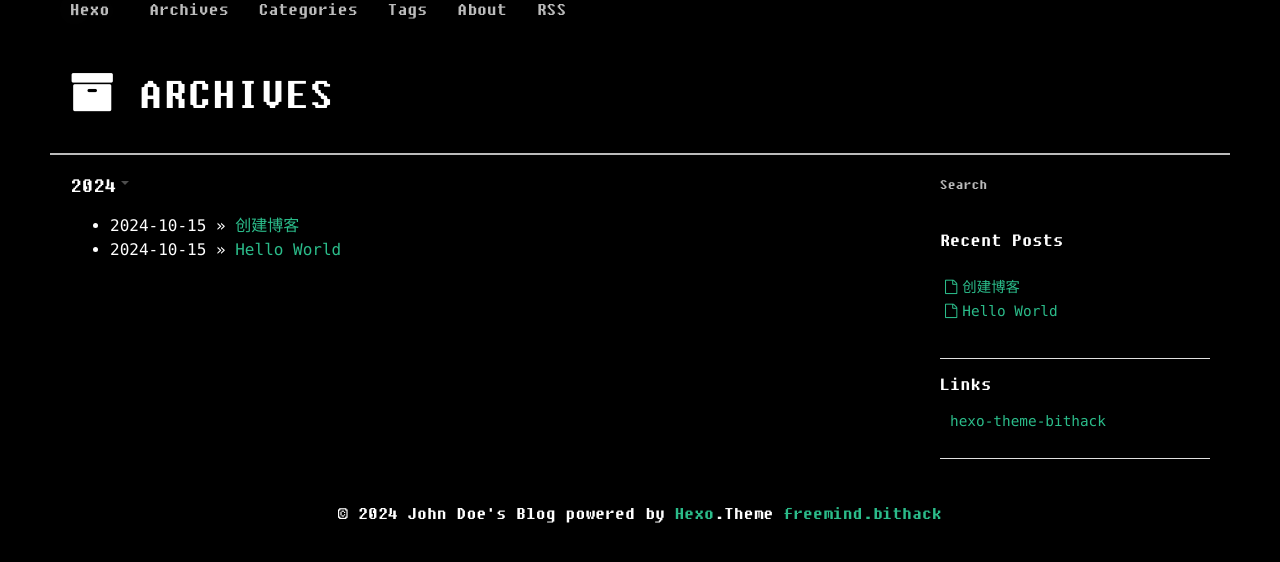
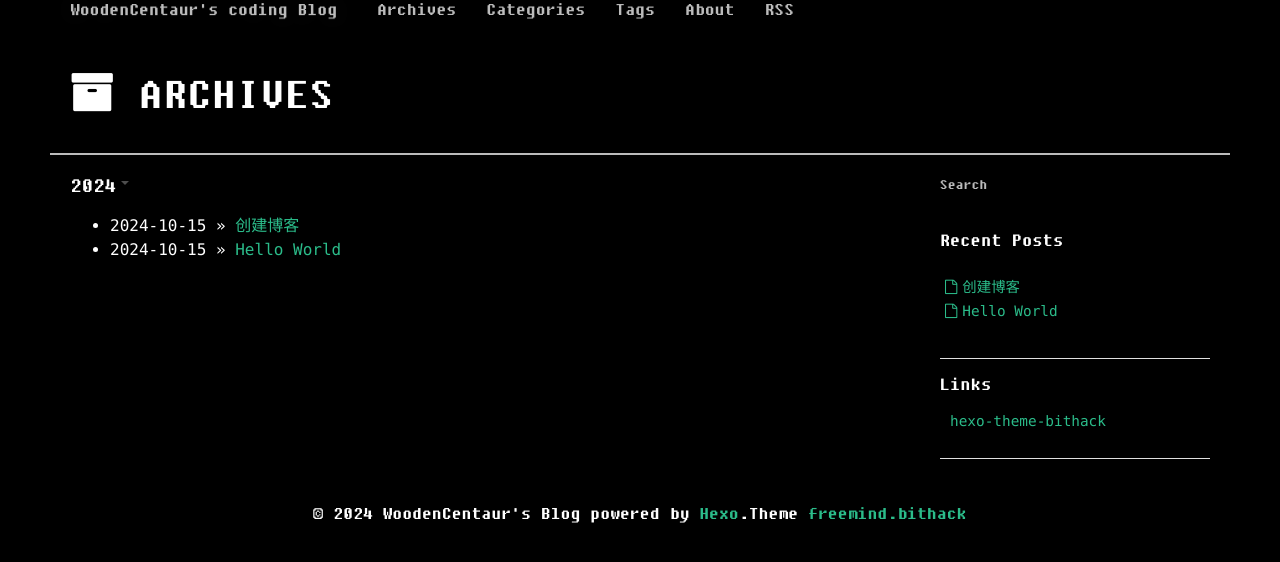
Before and after one commit to woodencentaur/Wblog.github.io, a plain HTML site: page archives/index.html in a window 1280 px wide. Drawn offline with Linux system fonts and the light colour scheme.

Commit message:
Site updated: 2024-10-15 19:00:03

```diff
--- a/archives/index.html
+++ b/archives/index.html
@@ -6,21 +6,21 @@
   <meta http-equiv="cache-control" content="no-cache">
   <meta http-equiv="expires" content="0">
 
-  <title>Archives | Hexo</title>
-  <meta name="author" content="John Doe">
+  <title>Archives | WoodenCentaur&#39;s coding Blog</title>
+  <meta name="author" content="WoodenCentaur">
 
 
   <meta name="viewport" content="width=device-width, initial-scale=1, maximum-scale=1">
 
 
-  <meta property="og:site_name" content="Hexo"/>
+  <meta property="og:site_name" content="WoodenCentaur&#39;s coding Blog"/>
 
 
     <meta property="og:image" content=""/>
 
 
 
-    <link rel="alternative" href="/atom.xml" title="Hexo" type="application/atom+xml">
+    <link rel="alternative" href="/atom.xml" title="WoodenCentaur&#39;s coding Blog" type="application/atom+xml">
 
 
     <link href="/favicon.png" rel="icon">
@@ -65,7 +65,7 @@
         <span class="icon-bar"></span>
         <span class="icon-bar"></span>
       </button>
-	  <a class="navbar-brand" href="/">Hexo</a>
+	  <a class="navbar-brand" href="/">WoodenCentaur&#39;s coding Blog</a>
       <div class="collapse navbar-collapse nav-menu">
 		<ul class="nav navbar-nav">
 
@@ -212,7 +212,7 @@
   <div class="container-narrow">
   <footer> <p>
 
-  &copy; 2024 John Doe's Blog
+  &copy; 2024 WoodenCentaur's Blog
 
       powered by <a href="http://hexo.io/" target="_blank">Hexo</a>.Theme <a href="https://github.com/Ares-X/hexo-theme-freemind.bithack" target="_blank">freemind.bithack</a>
 </p>
```
Also changed, not shown: 2024/10/15/first-post/index.html (+6 -6 lines), 2024/10/15/hello-world/index.html (+6 -6 lines), archives/2024/10/index.html (+6 -6 lines), archives/2024/index.html (+6 -6 lines), index.html (+7 -7 lines).
